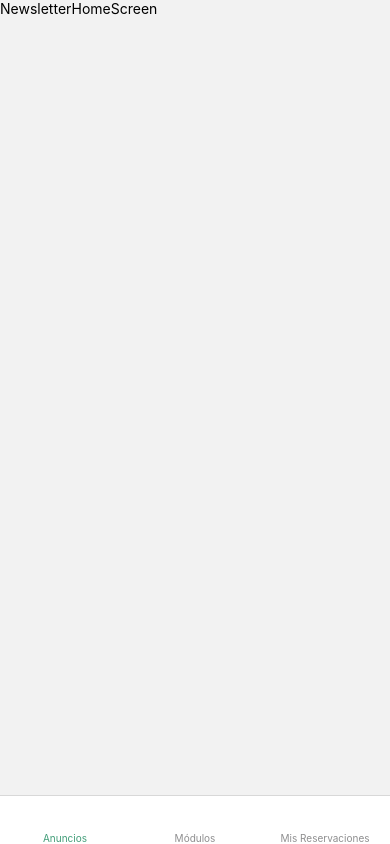
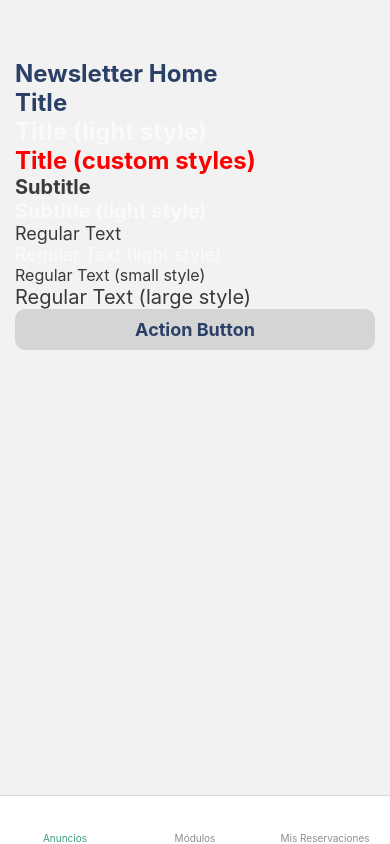
Before and after one commit to Ace-Software-Development/florimperial_campanario_mobile, a React Native app: screen /newsletter_main in a window 390 px wide. Built offline with nearby package versions, Linux system fonts and the light colour scheme.

Commit message:
CAM-110 added the base components

```diff
--- a/components/modules/screens/newsletter/NewsletterHomeScreen.js
+++ b/components/modules/screens/newsletter/NewsletterHomeScreen.js
@@ -1,10 +1,21 @@
 import React from 'react';
 import { View, Text } from 'react-native';
+import { Title, Subtitle, P, ActionBtn } from '../../../ui/CampanarioComponents';
 
 export default function NewsletterHomeScreen(props) {
 	return (
-		<View>
-			<Text>NewsletterHomeScreen</Text>
+		<View style={{paddingTop: '15%', paddingHorizontal: 15,}}>
+			<Title>Newsletter Home</Title>
+			<Title>Title</Title>
+			<Title color='light' >Title (light style)</Title>
+			<Title style={{color: 'red'}} >Title (custom styles)</Title>
+			<Subtitle>Subtitle</Subtitle>
+			<Subtitle color='light'>Subtitle (light style)</Subtitle>
+			<P>Regular Text</P>
+			<P color='light'>Regular Text (light style)</P>
+			<P size='small'>Regular Text (small style)</P>
+			<P size='large'>Regular Text (large style)</P>
+			<ActionBtn title='Action Button' />
 		</View>
 	);
 }
--- /dev/null
+++ b/components/ui/CampanarioComponents.js
@@ -0,0 +1,100 @@
+import React from 'react';
+import { View, Text, TouchableOpacity, StyleSheet } from 'react-native';
+import { STYLES as c } from '../../utils/constants';
+
+export function Title(props) {
+	const localStyles = {
+		color: 'color' in props && props.color == 'light' ? c.color.lightBg : c.color.primaryColor,
+		...props.style
+	};
+	return (
+		<Text style={[defaultStyles.title, localStyles]}>
+			{ props.children }
+		</Text>
+	);
+}
+
+export function Subtitle(props) {
+	const localStyles = {
+		color: 'color' in props && props.color == 'light' ? c.color.lightBg : c.color.darkGrey,
+		...props.style
+	};
+	return (
+		<Text style={[defaultStyles.subtitle, localStyles]}>
+			{ props.children }
+		</Text>
+	);
+}
+
+export function P(props) {
+	const localStyles = {
+		color: 'color' in props && props.color == 'light' ? c.color.lightBg : c.color.darkGrey,
+		...props.style
+	};
+
+	if ('size' in props)
+		localStyles.fontSize = props.size === 'small' ? 16 : 20
+
+	return (
+		<Text style={[defaultStyles.p, localStyles]}>
+			{ props.children }
+		</Text>
+	);
+}
+
+export function Btn(props) {
+	const localStyles = {};
+	return (
+		<TouchableOpacity onPress={props.onPress} style={[defaultStyles.actionBtnContainer, localStyles]}>
+			{ props.children }
+		</TouchableOpacity>
+	);
+}
+
+export function ActionBtn(props) {
+	const textLocalStyles = {};
+	const containerLocalStyles = {};
+	return (
+		<TouchableOpacity onPress={props.onPress} style={[defaultStyles.actionBtnContainer, containerLocalStyles]}>
+			<Text style={[defaultStyles.actionBtnText, textLocalStyles]}>
+				{ props.title }
+			</Text>
+		</TouchableOpacity>
+	);
+}
+
+
+const defaultStyles = StyleSheet.create({
+
+	title: {
+		color: c.color.primaryColor,
+		fontSize: 24,
+		fontWeight: 'bold',
+	},
+
+	subtitle: {
+		color: c.color.darkGrey,
+		fontSize: 20,
+		fontWeight: 'bold'
+	},
+
+	p: {
+		color: c.color.darkGrey,
+		fontSize: 18,
+		fontWeight: 'normal'
+	},
+
+	actionBtnContainer: {
+		backgroundColor: c.color.grey,
+		borderRadius: 10,
+		paddingVertical: 10,
+		paddingHorizontal: 12
+	},
+
+	actionBtnText: {
+		color: c.color.primaryColor,
+		fontSize: 18,
+		fontWeight: 'bold',
+		alignSelf: 'center'
+	}
+});
```
